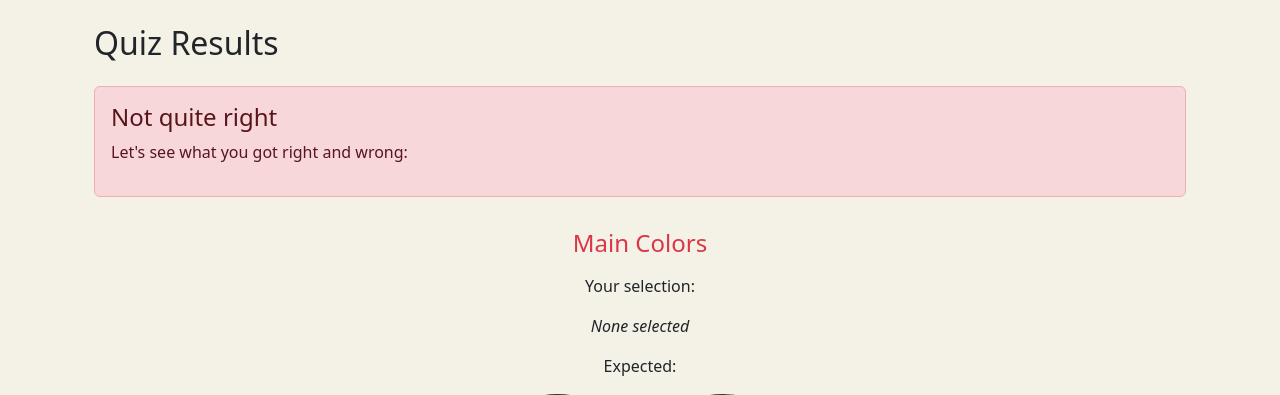
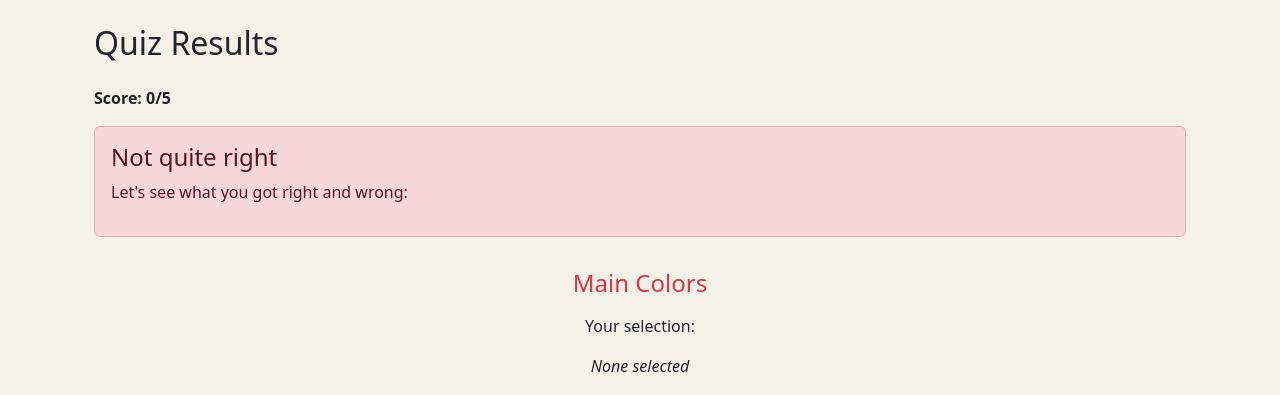
Before and after one commit to ilazhang/colorama, a Flask app: page /quizanswer in a window 1280 px wide. Shown: the part 59-454 px from the top of the page. Run offline with Flask 3, Linux system fonts and the light colour scheme; some libraries are stand-ins or nearby versions.

Commit message:
added correct answer score

```diff
--- a/server.py
+++ b/server.py
@@ -294,7 +294,9 @@ def parse():
         is_last=is_last,
         final_score=final_score,
         description=question.get('description', ''),
-        clothing_items=clothing_items
+        clothing_items=clothing_items,
+        current_score=session.get('correct_answers', 0),
+        total_questions=session.get('total_questions', len(quiz_qs))
     )
 
 
--- a/templates/quizanswer.html
+++ b/templates/quizanswer.html
@@ -8,6 +8,8 @@
   <div class="row">
     <div class="col-12">
       <h2 class="mb-4">Quiz Results</h2>
+
+      <p class="mb-3"><strong>Score: {{ current_score }}/{{ total_questions }}</strong></p>
 
       {% if correct %}
         <div class="alert alert-success">
```
